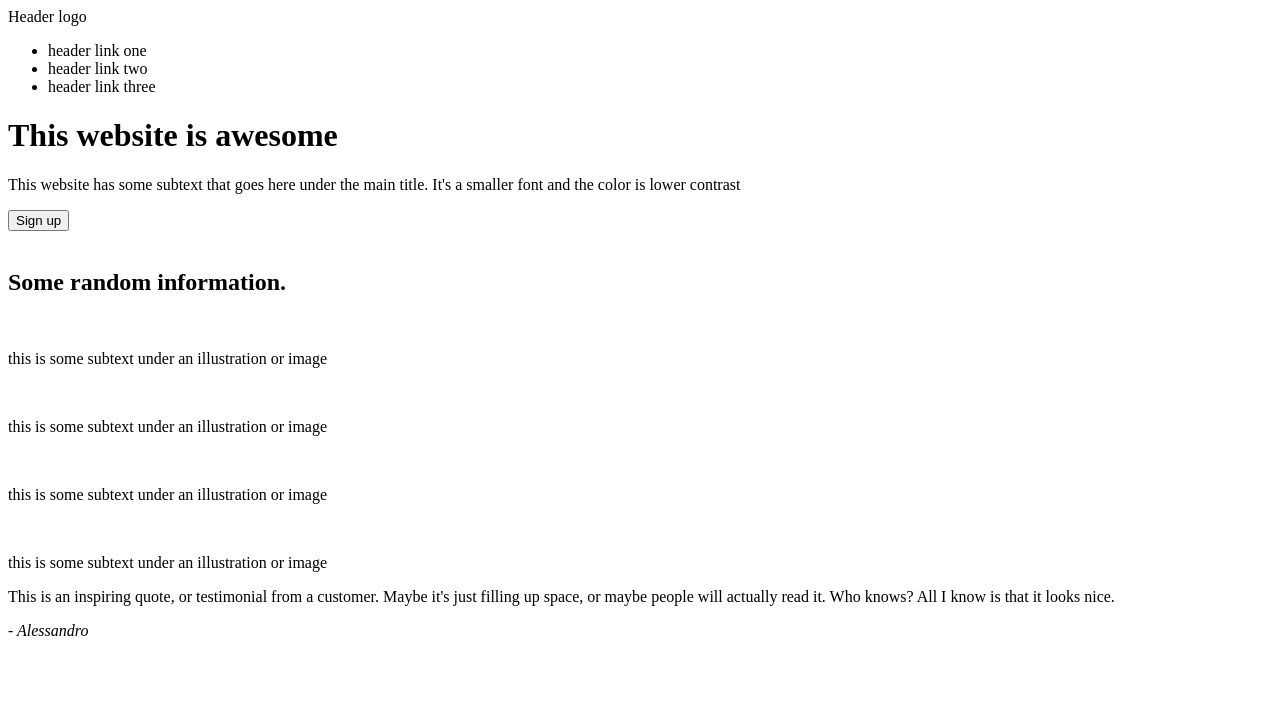
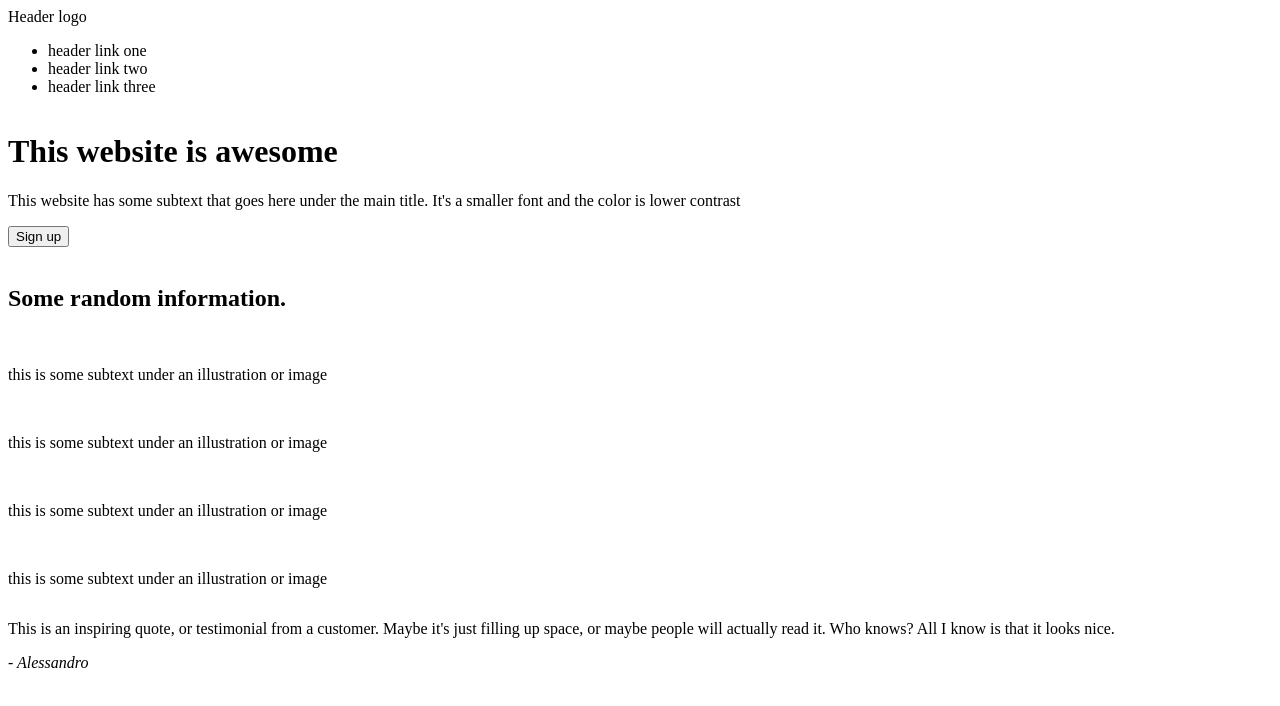
Before and after one commit to Ale578/odin-landing-page, a plain HTML site: page index.html in a window 1280 px wide. Drawn offline with Linux system fonts and the light colour scheme.

Commit message:
Add content division and create style.css

```diff
--- a/index.html
+++ b/index.html
@@ -4,6 +4,7 @@
     <meta charset="UTF-8">
     <meta name="viewport" content="width=device-width, initial-scale=1.0">
     <title>Landing page </title>
+    <link rel="stylesheet" href="styles.css">
 </head>
 <body>
     <div class="header">
@@ -18,6 +19,7 @@
             </ul>
         </div>
     </div>
+    <div class="content">
         <div class="welcome">
             <h1>This website is awesome</h1>
             <p>This website has some subtext that goes here under the main title. It's a smaller font and the color is lower contrast</p>
@@ -43,16 +45,15 @@
                 <p>this is some subtext under an illustration or image</p>
             </div>
         </div>
-    <div class="Quote">
+        <div class="quote">
             <p>This is an inspiring quote, or testimonial from a customer. Maybe it's just filling up space, or maybe people will actually read it. Who knows? All I know is that it looks nice.</p>
             <cite>- Alessandro</cite>
         </div>
         <div class="sign-up-prompt">
-
+        </div>
     </div>
         <div class="footer">
 
         </div>
-
 </body>
 </html>
--- /dev/null
+++ b/styles.css
@@ -0,0 +1,4 @@
+body {
+    display: flex;
+    flex-direction: column;
+}
```
Lines whose indentation alone changed are shown as unchanged.
